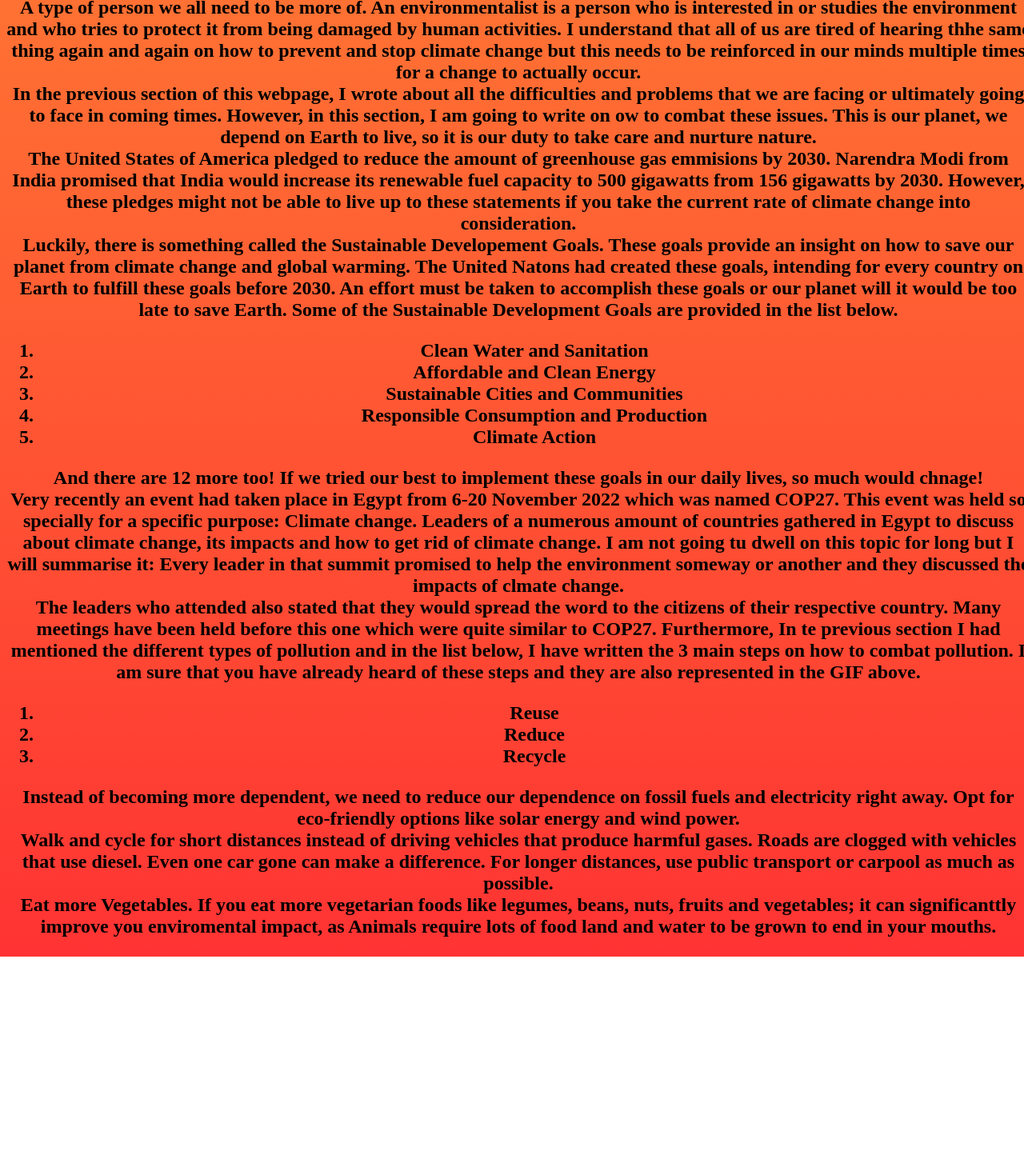
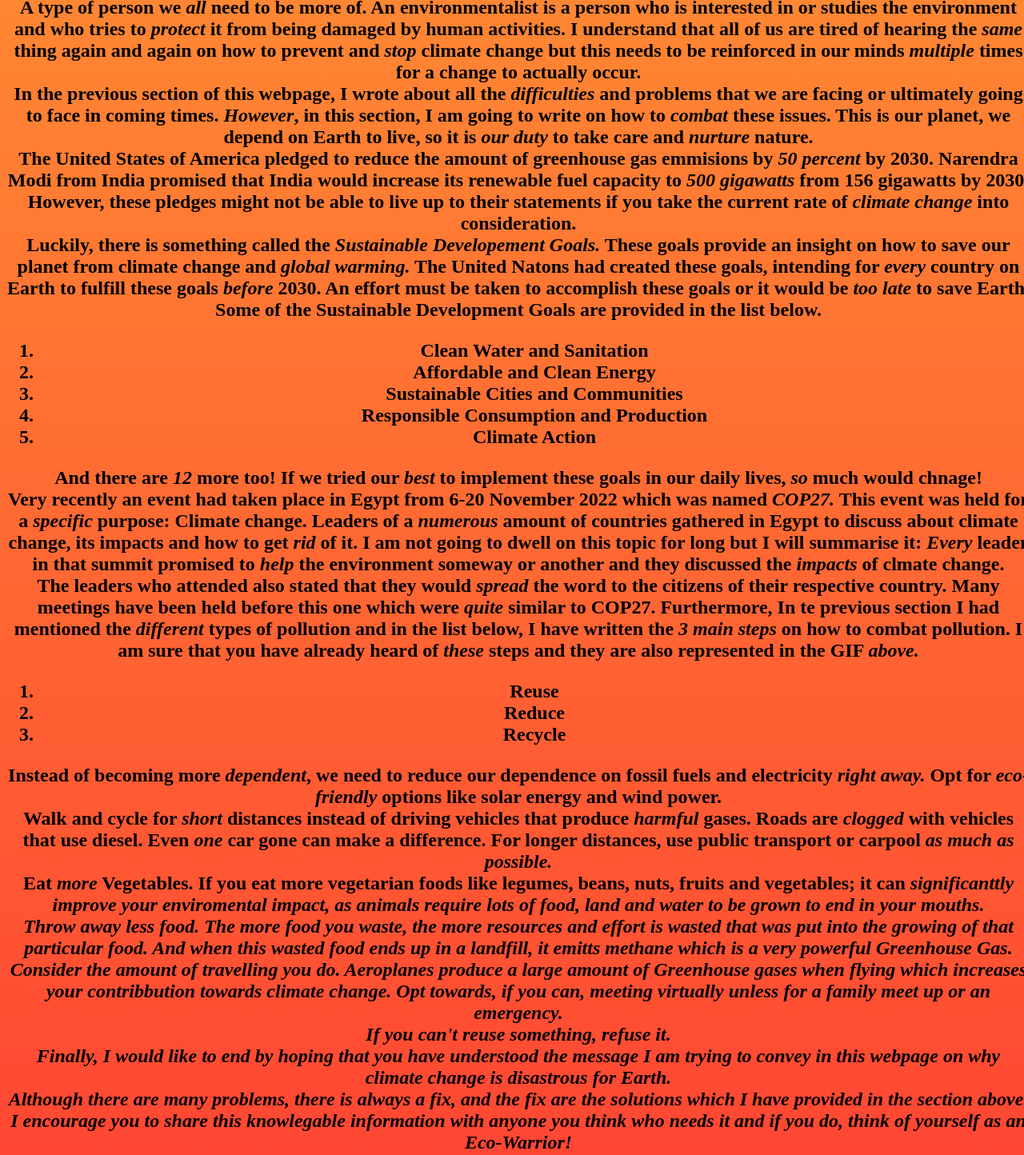
Before and after one commit to dg11815/MyWebsite, a plain HTML site: page index.html in a window 1280 px wide. Shown: the part 2740-4184 px from the top of the page at 80% size. Before the commit the page ends 3936 px from the top, so only its background shows below. Drawn offline with Linux system fonts and the light colour scheme.

Commit message:
Update index.html

```diff
--- a/index.html
+++ b/index.html
@@ -1,4 +1,4 @@
-Daksh Garg
+Daksh Garg  7B
 
 <style>
      body{
@@ -61,33 +61,45 @@ Daksh Garg
 
      <h2>Our World: Arising<h2>
 
-          <p><strong>An Environmentalist.<br>A type of person we all need to be more of. An environmentalist is a person who is interested in or studies the environment and who tries to protect it from being damaged by human activities. I understand that all of us are tired of hearing thhe same thing again and again on how to prevent and stop climate change but this needs to be reinforced in our minds multiple times for a change to actually occur.<br>
-                In the previous section of this webpage, I wrote about all the difficulties and problems that we are facing or ultimately going to face in coming times. However, in this section, I am going to write on ow to combat these issues. This is our planet, we depend on Earth to live, so it is our duty to take care and nurture nature.<br>
-               The United States of America pledged to reduce the amount of greenhouse gas emmisions by 2030. Narendra Modi from India promised that India would increase its renewable fuel capacity to 500 gigawatts from 156 gigawatts by 2030. However, these pledges might not be able to live up to these statements if you take the current rate of climate change into consideration.<br>
-               Luckily, there is something called the Sustainable Developement Goals. These goals provide an insight on how to save our planet from climate change and global warming. The United Natons had created these goals, intending for every country on Earth to fulfill these goals before 2030. An effort must be taken to accomplish these goals or our planet will it would be too late to save Earth. Some of the Sustainable Development Goals are provided in the list below.</strong></p>
+          <p><strong>An Environmentalist.<br>A type of person we <em>all</em> need to be more of. An environmentalist is a person who is interested in or studies the environment and who tries to <em>protect</em> it from being damaged by human activities. I understand that all of us are tired of hearing the <em>same</em> thing again and again on how to prevent and <em>stop</em> climate change but this needs to be reinforced in our minds <em>multiple</em> times for a change to actually occur.<br>
+               In the previous section of this webpage, I wrote about all the <em>difficulties</em> and problems that we are facing or ultimately going to face in coming times. <em>However</em>, in this section, I am going to write on how to <em>combat</em> these issues. This is our planet, we depend on Earth to live, so it is <em>our duty</em> to take care and <em>nurture</em> nature.<br>
+               The United States of America pledged to reduce the amount of greenhouse gas emmisions by <em>50 percent</em> by 2030. Narendra Modi from India promised that India would increase its renewable fuel capacity to <em>500 gigawatts</em> from 156 gigawatts by 2030. However, these pledges might not be able to live up to their statements if you take the current rate of <em>climate change</em> into consideration.<br>
+               Luckily, there is something called the <em>Sustainable Developement Goals.</em> These goals provide an insight on how to save our planet from climate change and <em>global warming.</em> The United Natons had created these goals, intending for <em>every</em> country on Earth to fulfill these goals <em>before</em> 2030. An effort must be taken to accomplish these goals or it would be <em>too late</em> to save Earth. Some of the Sustainable Development Goals are provided in the list below.</strong></p>
+
           <ol>
-               <li>Clean Water and Sanitation</li>
-               <li>Affordable and Clean Energy</li>
-               <li>Sustainable Cities and Communities</li>
-               <li>Responsible Consumption and Production</li>
-               <li>Climate Action</li>
+               <li><strong>Clean</strong> Water and <strong>Sanitation</strong></li>
+               <li><strong>Affordable</strong> and <strong>Clean</strong> Energy</li>
+               <li><strong>Sustainable</strong> Cities and Communities</li>
+               <li><strong>Responsible</strong> Consumption and Production</li>
+               <li><strong>Climate</strong> Action</li>
           </ol>
 
-          <p><strong>And there are 12 more too! If we tried our best to implement these goals in our daily lives, so much would chnage!<br>
-               Very recently an event had taken place in Egypt from 6-20 November 2022 which was named COP27. This event was held so specially for a specific purpose: Climate change. Leaders of a numerous amount of countries gathered in Egypt to discuss about climate change, its impacts and how to get rid of climate change. I am not going tu dwell on this topic for long but I will summarise it: Every leader in that summit promised to help the environment someway or another and they discussed the impacts of clmate change.<br>
-               The leaders who attended also stated that they would spread the word to the citizens of their respective country. Many meetings have been held before this one which were quite similar to COP27. Furthermore, In te previous section I had mentioned the different types of pollution and in the list below, I have written the 3 main steps on how to combat pollution. I am sure that you have already heard of these steps and they are also represented in the GIF above.</strong></p>
+          <p><strong>And there are <em>12</em> more too! If we tried our <em>best</em> to implement these goals in our daily lives, <em>so</em> much would chnage!<br>
+               Very recently an event had taken place in Egypt from 6-20 November 2022 which was named <em>COP27.</em> This event was held for a <em>specific</em> purpose: Climate change. Leaders of a <em>numerous</em> amount of countries gathered in Egypt to discuss about climate change, its impacts and how to get <em>rid</em> of it. I am not going to dwell on this topic for long but I will summarise it: <em>Every</em> leader in that summit promised to <em>help</em> the environment someway or another and they discussed the <em>impacts</em> of clmate change.<br>
+               The leaders who attended also stated that they would <em>spread</em> the word to the citizens of their respective country. Many meetings have been held before this one which were <em>quite</em> similar to COP27. Furthermore, In te previous section I had mentioned the <em>different</em> types of pollution and in the list below, I have written the <em>3 main steps</em> on how to combat pollution. I am sure that you have already heard of <em>these</em> steps and they are also represented in the GIF <em>above.</em></strong></p>
 
           <ol>
-               <li>Reuse</li>
-               <li>Reduce</li>
-               <li>Recycle</li>
+               <li><strong>Reuse</strong></li>
+               <li><strong>Reduce</strong></li>
+               <li><strong>Recycle</strong></li>
           </ol>
 
 
-          <p><strong>Instead of becoming more dependent, we need to reduce our dependence on fossil fuels and electricity right away. Opt for eco-friendly options like solar energy and wind power.<br>
-               Walk and cycle for short distances instead of driving vehicles that produce harmful gases. Roads are clogged with vehicles that use diesel. Even one car gone can make a difference. For longer distances, use public transport or carpool as much as possible.<br>
-               Eat more Vegetables. If you eat more vegetarian foods like legumes, beans, nuts, fruits and vegetables; it can significanttly improve you enviromental impact, as Animals require lots of food land and water to be grown to end in your mouths.
+          <p><strong>Instead of becoming more <em>dependent</em>, we need to reduce our dependence on fossil fuels and electricity <em>right away.</em> Opt for <em>eco-friendly</em> options like solar energy and wind power.<br>
+               Walk and cycle for <em>short</em> distances instead of driving vehicles that produce <em>harmful</em> gases. Roads are <em>clogged</em> with vehicles that use diesel. Even <em>one</em> car gone can make a difference. For longer distances, use public transport or carpool <em>as much as possible.</em><br>
+               Eat <em>more</em> Vegetables. If you eat more vegetarian foods like legumes, beans, nuts, fruits and vegetables; it can <em>significanttly<em> improve your enviromental impact, as animals require <em>lots</em> of food, land and water to be grown to end in <em>your</em> mouths.<br>
+               Throw away less food. The <em>more</em> food you waste, the more <em>resources and effort</em> is wasted that was put into the <em>growing</em> of that particular food. And when this wasted food ends up in a <em>landfill</em>, it emitts <em>methane</em> which is a very <em>powerful</em> Greenhouse Gas.<br>
+               Consider the amount of <em>travelling</em> you do. Aeroplanes produce a <em>large</em> amount of Greenhouse gases when flying which increases <em>your</em> contribbution towards climate change. Opt towards, if you can, meeting <em>virtually</em> unless for a family meet up or an <em>emergency</em>.<br>
+               If you can't <em>reuse</em> something, <em>refuse</em> it.<br>
+               Finally, I would like to end by hoping that you have <em>understood</em> the message I am trying to convey in this webpage on why climate change is <em>disastrous</em> for Earth.<br>
+               Although there are many problems, there is <em>always</em> a fix, and the fix are the solutions which I have provided in the section <em>above</em>. I encourage <em>you</em> to share this <em>knowlegable</em> information with anyone you think who needs it and if you do, think of yourself as an <em>Eco-Warrior!</em></strong></p>
+         <br>
+          <h3>Let's make our planet, <em>clean</em>, <em>productive</em> and <em>sustainable</em> to live in!</h3>
+          <br>
+          <h2>“Earth provides enough to satisfy every man's need, but not every man's greed.”  <em>- Mahatma Gandhi</em></h2>
+          <br>
+          <h1>Thank <em>you</em> for reading.</h1>
 
 
-    </body>
+  </body>
 </html>
```
